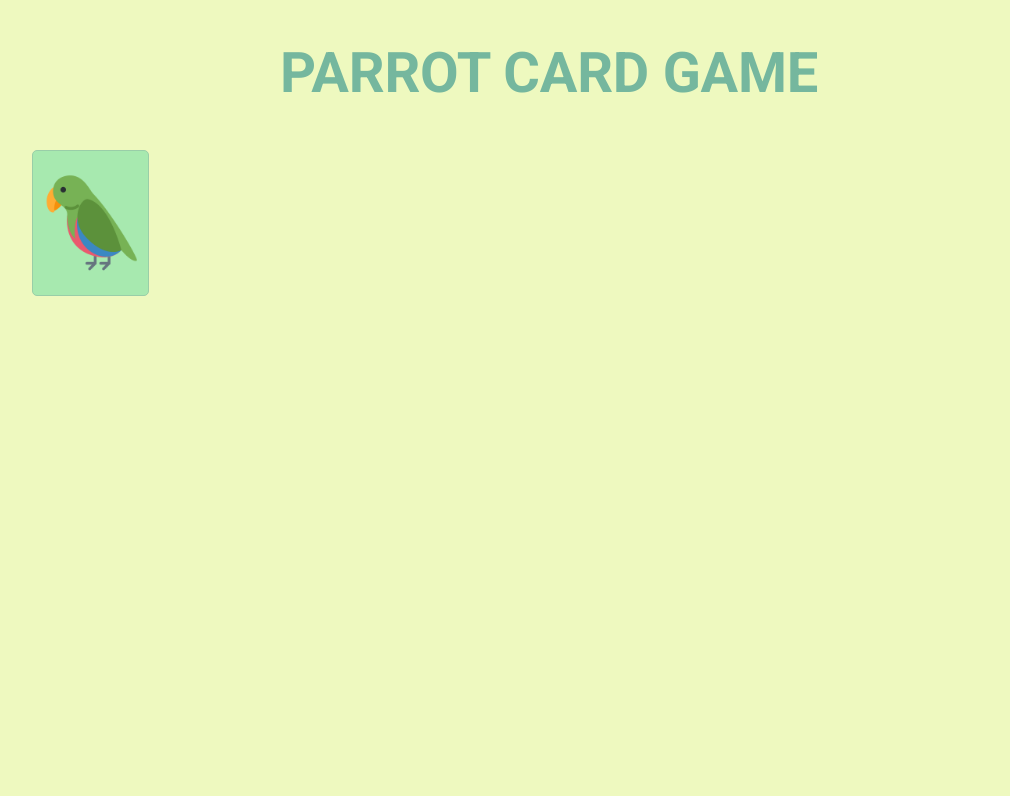
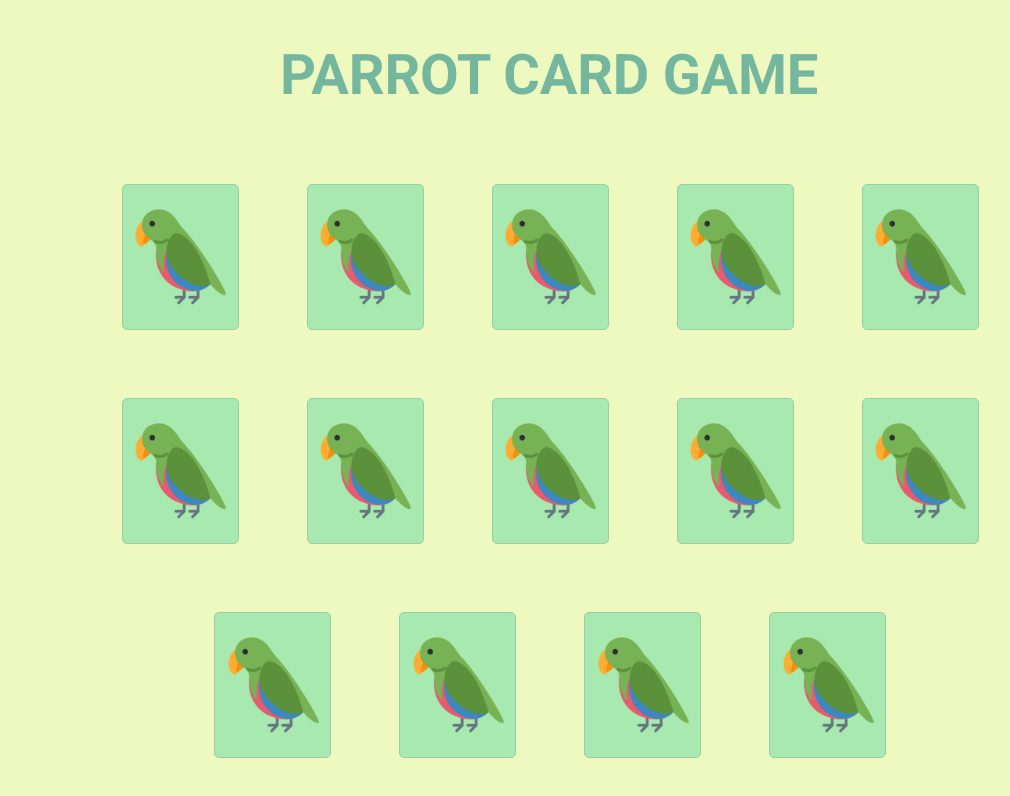
Before and after one commit to DaviBahiense/Projeto_04_parrotsCardGame, a plain HTML site: page index.html in a window 1280 px wide. Shown: the whole page, without its empty margins (90-1100 px from the left). Drawn offline with Linux system fonts and the light colour scheme.

Commit message:
ajustes centralização e mobile

```diff
--- a/css/style.css
+++ b/css/style.css
@@ -1,5 +1,6 @@
 body {
     background-color: #EEF9BF;
+    box-sizing: border-box;
 
 }
 header {
@@ -9,11 +10,10 @@ header {
 }
 .top {
     width: 540px;
-    height: 63px;
-    margin-top: 40px;
-    margin-bottom: 47px;
+    height: 150px;
 
-
+    display: flex;
+    align-items: center;
 }
 h1 {
     font-family: Roboto;
@@ -28,10 +28,13 @@ h1 {
 
 }
 .content {
+    width: auto;
     margin-left: 122px;
-    margin-right: 116px;
+    margin-right: 122px;
+
     display: flex;
-
+    flex-wrap: wrap;
+    justify-content: center;
 }
 .card {
     width: 117px;
@@ -41,7 +44,7 @@ h1 {
     box-sizing: border-box;
     border-radius: 5px;
 
-
+    margin: 34px;
 }
 .front {
     background-image: url("/image/front.png");
@@ -49,3 +52,27 @@ h1 {
     background-size: 100px;
     background-repeat: no-repeat;
 }
+@media screen and  (max-width: 335px) {
+
+    header {
+        display: flex;
+    }
+    .top {
+        width: 100%;
+        height: 200px;
+    }
+    .h1 {
+        font-family: Roboto;
+        font-size: 36px;
+        font-style: normal;
+        font-weight: 700;
+        line-height: 42px;
+        letter-spacing: -0.004em;
+        text-align: center;
+
+    }
+    .content {
+        margin: 0px;
+
+    }
+}
--- a/index.html
+++ b/index.html
@@ -22,6 +22,45 @@
         <div class="card front">
 
         </div>
+        <div class="card front">
+
+        </div>
+        <div class="card front">
+
+        </div>
+        <div class="card front">
+
+        </div>
+        <div class="card front">
+
+        </div>
+        <div class="card front">
+
+        </div>
+        <div class="card front">
+
+        </div>
+        <div class="card front">
+
+        </div>
+        <div class="card front">
+
+        </div>
+        <div class="card front">
+
+        </div>
+        <div class="card front">
+
+        </div>
+        <div class="card front">
+
+        </div>
+        <div class="card front">
+
+        </div>
+        <div class="card front">
+
+        </div>
     </div>
 </body>
 </html>
```
